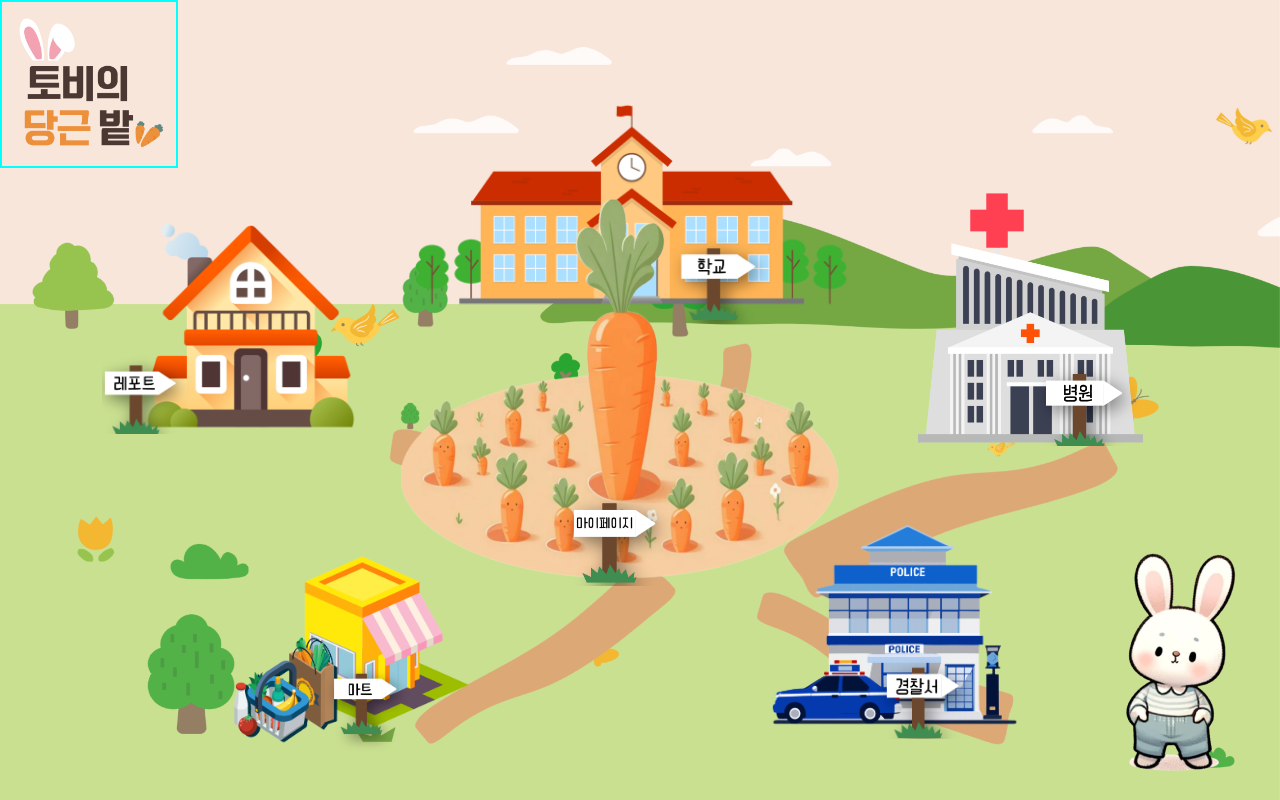
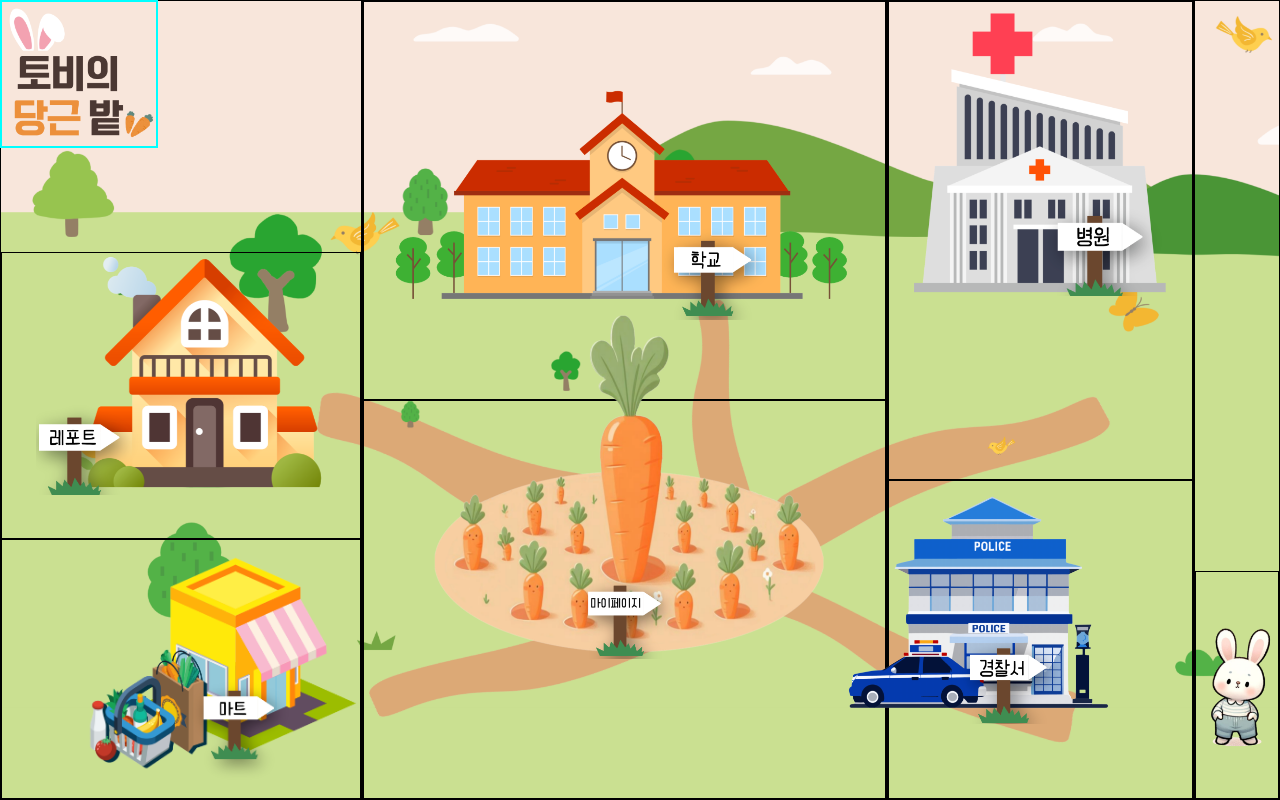
Before and after one commit to KimDohaAcc/Toby-carrot-garden, a React (Vite) app in the folder frontend/toby/: page / in a window 1280 px wide. Built offline with nearby package versions, Linux system fonts and the light colour scheme.

Commit message:
:art: Feat: app, 메인, 레이아웃 수정

```diff
--- a/frontend/toby/dev-dist/sw.js
+++ b/frontend/toby/dev-dist/sw.js
@@ -82,7 +82,7 @@ define(['./workbox-b5f7729d'], (function (workbox) { 'use strict';
     "revision": "3ca0b8505b4bec776b69afdba2768812"
   }, {
     "url": "index.html",
-    "revision": "0.30kcbmbdh3"
+    "revision": "0.nl3rai45b78"
   }], {});
   workbox.cleanupOutdatedCaches();
   workbox.registerRoute(new workbox.NavigationRoute(workbox.createHandlerBoundToURL("index.html"), {
--- a/frontend/toby/src/App.tsx
+++ b/frontend/toby/src/App.tsx
@@ -9,30 +9,21 @@ import Mypage from "./pages/Mypage";
 import Mart from "./pages/Mart";
 import Report from "./pages/Report";
 import NotFound from "./pages/NotFound";
-// import Logo from "./components/Logo";
+
+import styled from "styled-components";
+
+const BackgroundContainer = styled.div`
+  height: 100vh;
+  width: 100vw;
+  z-index: -5;
+  background-size: cover;
+  background-image: url("src/assets/images/backgroundImage.png");
+  overflow: hidden;
+`;
 
 function App() {
-  const containerStyle: React.CSSProperties = {
-    position: "relative",
-    height: "100%",
-    display: "block",
-  };
-
-  const backgroundStyle: React.CSSProperties = {
-    position: "fixed",
-    top: 0,
-    left: 0,
-    width: "100%",
-    height: "100%",
-    zIndex: -5,
-    backgroundSize: "cover",
-    backgroundImage: `url('src/assets/images/backgroundImage.png')`,
-  };
-
   return (
-    <div style={containerStyle}>
-      <div style={backgroundStyle}></div>
-
+    <BackgroundContainer>
       <Routes>
         <Route path="/" element={<MainPage />} />
         <Route path="school" element={<School />} />
@@ -44,7 +35,7 @@ function App() {
 
         <Route path="*" element={<NotFound />} />
       </Routes>
-    </div>
+    </BackgroundContainer>
   );
 }
 
--- a/frontend/toby/src/components/Logo.tsx
+++ b/frontend/toby/src/components/Logo.tsx
@@ -8,7 +8,6 @@ const LogoWrapper = styled.div`
   left: 0;
   width: 12%;
   height: auto;
-  padding: 10px;
   border: 2px solid cyan;
   justify-content: center;
   align-items: center;
--- a/frontend/toby/src/pages/MainPage.tsx
+++ b/frontend/toby/src/pages/MainPage.tsx
@@ -1,7 +1,152 @@
 import React, { useState } from "react";
 import { useNavigate } from "react-router-dom";
+import styled from "styled-components";
+
 import ConstructionModal from "../components/modals/constructionModal";
 import Logo from "../components/Logo.tsx";
+
+const MainpageContainer = styled.div`
+  height: 100%;
+  width: 100%;
+  display: flex;
+`;
+
+const Area1 = styled.div`
+  display: grid;
+  grid-template-rows: 3fr 2fr 2fr;
+  flex-grow: 3;
+  border: 1px solid black;
+`;
+
+const ReportArea = styled.div`
+  border: 1px solid black;
+  display: flex;
+  justify-content: center;
+  align-items: center;
+`;
+
+const ReportImage = styled.img`
+  max-width: 90%;
+  max-height: 90%;
+  width: auto;
+  height: auto;
+  position: relative;
+  top: -10%;
+`;
+
+const MartArea = styled.div`
+  border: 1px solid black;
+  display: flex;
+  justify-content: center;
+  align-items: center;
+`;
+
+const MartImage = styled.img`
+  max-width: 90%;
+  max-height: 90%;
+  width: auto;
+  height: auto;
+  position: relative;
+  left: 10%;
+`;
+
+const Area2 = styled.div`
+  display: grid;
+  grid-template-rows: 1fr 1fr;
+  flex-grow: 2;
+  border: 1px solid black;
+`;
+
+const SchoolArea = styled.div`
+  border: 1px solid black;
+  display: flex;
+  justify-content: center;
+  align-items: center;
+`;
+
+const SchoolImage = styled.img`
+  max-width: 90%;
+  max-height: 90%;
+  width: auto;
+  height: auto;
+`;
+
+const MypageArea = styled.div`
+  border: 1px solid black;
+  display: flex;
+  justify-content: center;
+  align-items: center;
+`;
+
+const MyPageImage = styled.img`
+  max-width: 90%;
+  max-height: 90%;
+  width: auto;
+  height: auto;
+  position: relative;
+  top: -30%;
+`;
+
+const Area3 = styled.div`
+  display: grid;
+  grid-template-rows: 3fr 2fr;
+  flex-grow: 2;
+  border: 1px solid black;
+`;
+
+const HospitalArea = styled.div`
+  border: 1px solid black;
+  display: flex;
+  justify-content: center;
+  align-items: center;
+`;
+
+const HospitalImage = styled.img`
+  max-width: 90%;
+  max-height: 90%;
+  width: auto;
+  height: auto;
+  position: relative;
+  top: -20%;
+`;
+
+const PoliceArea = styled.div`
+  border: 1px solid black;
+  display: flex;
+  justify-content: center;
+  align-items: center;
+`;
+
+const PoliceImage = styled.img`
+  max-width: 90%;
+  max-height: 90%;
+  width: auto;
+  height: auto;
+  position: relative;
+  left: -20%;
+  top: -10%;
+`;
+
+const Area4 = styled.div`
+  display: grid;
+  flex-grow: 1;
+  grid-template-rows: 5fr 2fr;
+  border: 1px solid black;
+`;
+
+const TobyArea = styled.div`
+  border: 1px solid black;
+  display: flex;
+  justify-content: center;
+  align-items: center;
+`;
+
+const TobyImage = styled.img`
+  max-width: 90%;
+  max-height: 90%;
+  width: auto;
+  height: auto;
+`;
 
 const MainPage = () => {
   const navigate = useNavigate();
@@ -15,101 +160,71 @@ const MainPage = () => {
     }
   };
 
-  // 부모 요소에 대한 스타일을 추가
-  const containerStyle: React.CSSProperties = {
-    position: "relative", // 이 부분을 추가
-    height: "100vh", // 전체 높이를 차지하도록 설정
-    width: "100vw", // 전체 너비를 차지하도록 설정
-  };
-
   return (
-    <div style={containerStyle}>
+    <>
       <Logo />
-
-      <img
+      <MainpageContainer>
+        <Area1>
+          <div></div>
+          <ReportArea>
+            <ReportImage
               src="src\assets\images\reportImage.png"
-        alt="analysis"
-        style={{
-          position: "absolute",
-          top: "26%",
-          left: "8%",
-          width: "20%",
-          height: "auto",
-        }}
+              alt="report"
               onClick={() => handleAreaClick("/report")}
             />
-      <img
+          </ReportArea>
+          <MartArea>
+            <MartImage
+              src="src\assets\images\martImage.png"
+              alt="mart"
+              onClick={() => handleAreaClick("/mart")}
+            />
+          </MartArea>
+        </Area1>
+        <Area2>
+          <SchoolArea>
+            <SchoolImage
+              src="src\assets\images\schoolImage.png"
+              alt="school"
+              onClick={() => handleAreaClick("/school")}
+            />
+          </SchoolArea>
+          <MypageArea>
+            <MyPageImage
               src="src\assets\images\mypageImage.png"
-        alt="carrot"
-        style={{
-          position: "absolute",
-          top: "23%",
-          left: "29%",
-          width: "38%",
-          height: "auto",
-          zIndex: 3,
-        }}
+              alt="mypage"
               onClick={() => handleAreaClick("/mypage")}
             />
-      <img
+          </MypageArea>
+        </Area2>
+        <Area3>
+          <HospitalArea>
+            <HospitalImage
               src="src\assets\images\hospitalImage.png"
               alt="hospital"
-        style={{
-          position: "absolute",
-          top: "22%",
-          left: "71%",
-          width: "19%",
-          height: "auto",
-        }}
               onClick={() => handleAreaClick("/hospital")}
             />
-      <img
-        src="src\assets\images\martImage.png"
-        alt="mart"
-        style={{
-          position: "absolute",
-          top: "69%",
-          left: "17%",
-          width: "20%",
-          height: "auto",
-        }}
-        onClick={() => handleAreaClick("/mart")}
-      />
-      <img
-        src="src/assets/images/policeImage.png" // 경로 수정이 필요할 수 있음
+          </HospitalArea>
+          <PoliceArea>
+            <PoliceImage
+              src="src\assets\images\policeImage.png"
               alt="police"
-        style={{
-          position: "absolute",
-          top: "65%",
-          right: "20%",
-          width: "20%",
-          height: "auto",
-        }}
               onClick={() => handleAreaClick("/police")}
             />
-      {showModal && <ConstructionModal onClose={() => setShowModal(false)} />}
-      <img
-        src="src\assets\images\schoolImage.png"
-        alt="school"
-        style={{
-          position: "absolute",
-          top: "12%",
-          left: "32%",
-          width: "35%",
-          height: "auto",
-        }}
-        onClick={() => handleAreaClick("/school")}
+          </PoliceArea>
+        </Area3>
+        <Area4>
+          <div></div>
+          <TobyArea>
+            <TobyImage
+              src="src\assets\images\toby\maintoby.png"
+              alt="toby"
+              onClick={() => handleAreaClick("/toby")}
             />
-      <img
-        src="src\assets\images\toby\maintoby.png"
-        alt="maintoby"
-        style={{
-          position: "fixed",
-          bottom: "3%",
-          right: "3%",
-        }}
-      />
-    </div>
+          </TobyArea>
+        </Area4>
+      </MainpageContainer>
+    </>
   );
 };
 
```
Also changed, not shown: frontend/toby/src/assets/images/backgroundImage.png. Lines whose indentation alone changed are shown as unchanged.
